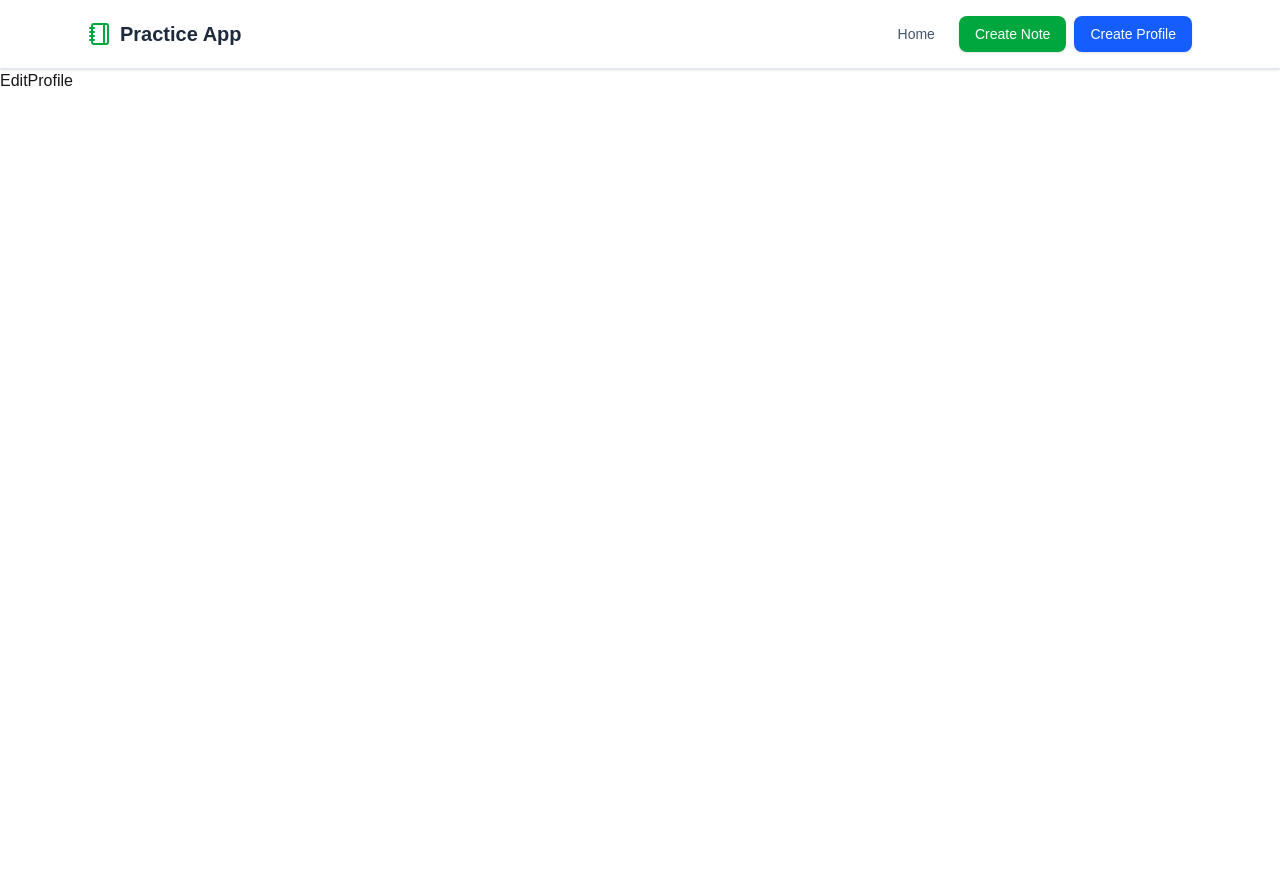
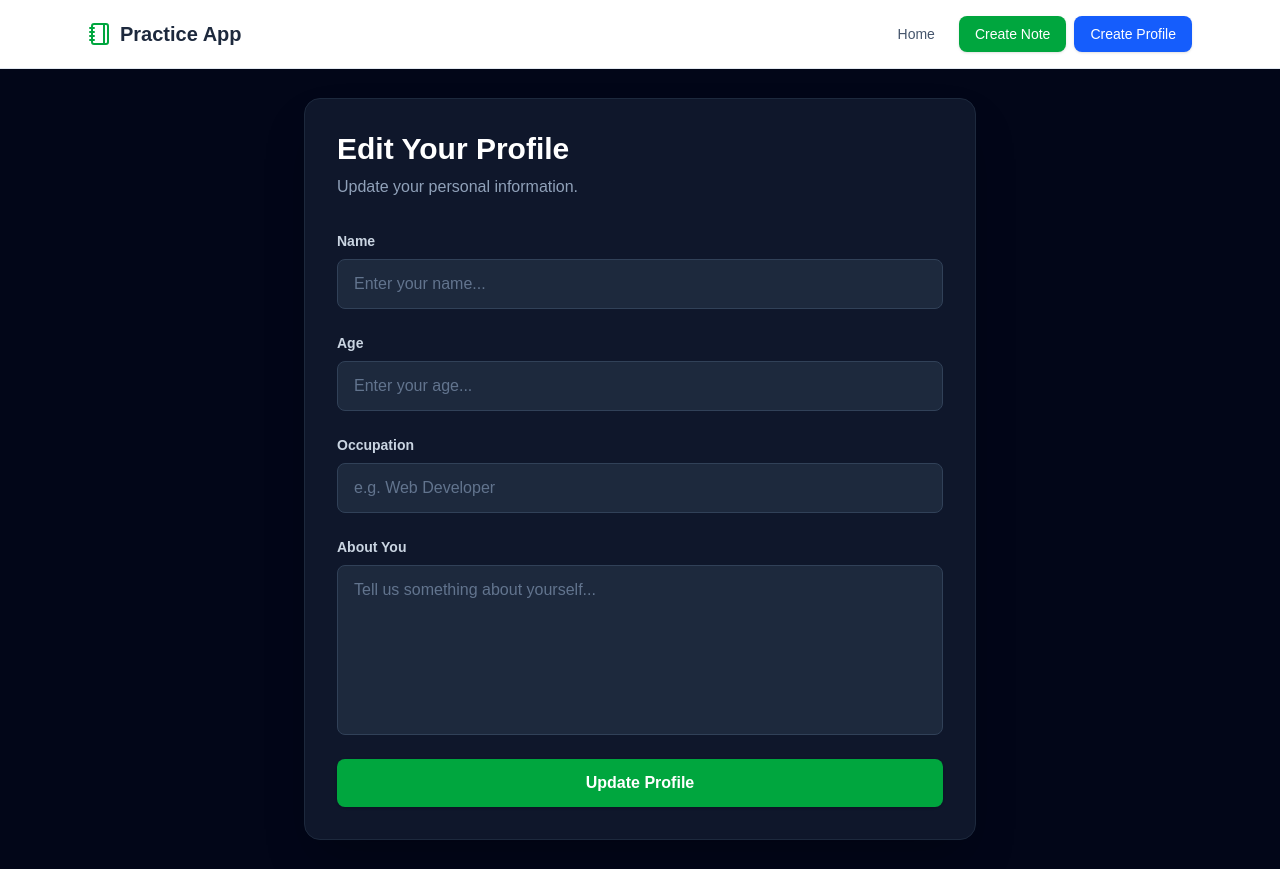
Before and after one commit to tonmoystark/full-stack-notes-app, a Next.js app: page /editProfile/1 in a window 1280 px wide. Before the commit the page ends 800 px from the top, so only its background shows below. Built offline with nearby package versions, Linux system fonts and the light colour scheme; no server answers; the database is empty.

Commit message:
project completed

```diff
--- a/app/api/profiles/[id]/route.js
+++ b/app/api/profiles/[id]/route.js
@@ -1,8 +1,8 @@
-import { connectDBforProfile } from "@/lib/db";
+import { connectDB } from "@/lib/db";
 import { profileModel } from "@/lib/models/profiles.model";
 
 export async function DELETE(req, { params }) {
-  await connectDBforProfile();
+  await connectDB();
   const { id } = await params;
   try {
     await profileModel.findByIdAndDelete(id);
@@ -21,7 +21,7 @@ export async function DELETE(req, { params }) {
 
 export async function GET(req, { params }) {
   try {
-    await connectDBforProfile();
+    await connectDB();
     const { id } = await params;
     const profile = await profileModel.findById(id);
 
@@ -53,7 +53,7 @@ export async function GET(req, { params }) {
 
 export async function PUT(req, { params }) {
   try {
-    await connectDBforProfile();
+    await connectDB();
     const { id } = await params;
 
     const { name, age, occupation, message } = await req.json();
--- a/app/api/profiles/route.js
+++ b/app/api/profiles/route.js
@@ -1,9 +1,9 @@
-import { connectDBforProfile } from "@/lib/db";
+import { connectDB } from "@/lib/db";
 import { profileModel } from "@/lib/models/profiles.model";
 
 export async function POST(req) {
   try {
-    await connectDBforProfile();
+    await connectDB();
     const { name, age, occupation, message } = await req.json();
 
     if (!name || !age || !occupation || !message) {
@@ -42,7 +42,7 @@ export async function POST(req) {
 
 export async function GET() {
   try {
-    await connectDBforProfile();
+    await connectDB();
     const allProfiles = await profileModel.find().sort({ createdAt: -1 });
     return Response.json(
       {
--- a/app/editProfile/[id]/page.jsx
+++ b/app/editProfile/[id]/page.jsx
@@ -1,10 +1,11 @@
 import EditProfile from "@/components/profiles/EditProfile";
 import React from "react";
 
-const editPage = () => {
+const editPage = async ({ params }) => {
+  const { id } = await params;
   return (
     <div>
-      <EditProfile />
+      <EditProfile id={id} />
     </div>
   );
 };
--- a/components/profiles/EditProfile.jsx
+++ b/components/profiles/EditProfile.jsx
@@ -1,7 +1,165 @@
-import React from "react";
+"use client";
+import { useRouter } from "next/navigation";
+import React, { useEffect, useState } from "react";
 
-const EditProfile = () => {
-  return <div>EditProfile</div>;
+const EditProfile = ({ id }) => {
+  const [name, setName] = useState("");
+  const [age, setAge] = useState("");
+  const [occupation, setOccupation] = useState("");
+  const [message, setMessage] = useState("");
+  const [loading, setLoading] = useState(false);
+  const [inputMessage, setInputMessage] = useState("");
+
+  const router = useRouter();
+  const getProfile = async () => {
+    try {
+      const res = await fetch(`/api/profiles/${id}`);
+      const data = await res.json();
+      setName(data.profile.name);
+      setAge(data.profile.age);
+      setOccupation(data.profile.occupation);
+      setMessage(data.profile.message);
+      console.log(data);
+    } catch (error) {
+      console.log(error);
+    }
+  };
+  useEffect(() => {
+    getProfile();
+  }, [id]);
+  const submitHandler = async (e) => {
+    e.preventDefault();
+    if (!name || !age || !occupation || !message) {
+      setInputMessage("Please fill all the inputs");
+      return;
+    }
+    setLoading(true);
+    try {
+      const res = await fetch(`/api/profiles/${id}`, {
+        headers: {
+          "content-type": "application/json",
+        },
+        method: "PUT",
+        body: JSON.stringify({ name, age, occupation, message }),
+      });
+      const data = await res.json();
+      if (res.ok) {
+        router.push("/");
+      }
+      console.log(data);
+    } catch (error) {
+      console.log(error);
+    } finally {
+      setLoading(false);
+    }
+  };
+  return (
+    <div className="min-h-screen bg-slate-950 p-6 flex items-center justify-center">
+      <div className="w-full max-w-2xl">
+        <div className="rounded-2xl border border-slate-800 bg-slate-900 p-8 shadow-2xl">
+          {/* Header */}
+          <div className="mb-8">
+            <h1 className="text-3xl font-bold text-white">Edit Your Profile</h1>
+
+            <p className="mt-2 text-slate-400">
+              Update your personal information.
+            </p>
+          </div>
+
+          <form className="flex flex-col gap-6" onSubmit={submitHandler}>
+            {/* Name */}
+            <div className="flex flex-col gap-2">
+              <label
+                htmlFor="name"
+                className="text-sm font-semibold text-slate-300"
+              >
+                Name
+              </label>
+
+              <input
+                type="text"
+                id="name"
+                value={name}
+                onChange={(e) => setName(e.target.value)}
+                placeholder="Enter your name..."
+                className="w-full rounded-lg border border-slate-700 bg-slate-800 px-4 py-3 text-white placeholder:text-slate-500 outline-none transition focus:border-green-500 focus:ring-2 focus:ring-green-500/20"
+              />
+            </div>
+
+            {/* Age */}
+            <div className="flex flex-col gap-2">
+              <label
+                htmlFor="age"
+                className="text-sm font-semibold text-slate-300"
+              >
+                Age
+              </label>
+
+              <input
+                type="number"
+                id="age"
+                value={age}
+                onChange={(e) => setAge(e.target.value)}
+                placeholder="Enter your age..."
+                className="w-full rounded-lg border border-slate-700 bg-slate-800 px-4 py-3 text-white placeholder:text-slate-500 outline-none transition focus:border-green-500 focus:ring-2 focus:ring-green-500/20"
+              />
+            </div>
+
+            {/* Occupation */}
+            <div className="flex flex-col gap-2">
+              <label
+                htmlFor="occupation"
+                className="text-sm font-semibold text-slate-300"
+              >
+                Occupation
+              </label>
+
+              <input
+                type="text"
+                id="occupation"
+                value={occupation}
+                onChange={(e) => setOccupation(e.target.value)}
+                placeholder="e.g. Web Developer"
+                className="w-full rounded-lg border border-slate-700 bg-slate-800 px-4 py-3 text-white placeholder:text-slate-500 outline-none transition focus:border-green-500 focus:ring-2 focus:ring-green-500/20"
+              />
+            </div>
+
+            {/* About */}
+            <div className="flex flex-col gap-2">
+              <label
+                htmlFor="message"
+                className="text-sm font-semibold text-slate-300"
+              >
+                About You
+              </label>
+
+              <textarea
+                id="message"
+                rows="6"
+                value={message}
+                onChange={(e) => setMessage(e.target.value)}
+                placeholder="Tell us something about yourself..."
+                className="w-full resize-none rounded-lg border border-slate-700 bg-slate-800 px-4 py-3 text-white placeholder:text-slate-500 outline-none transition focus:border-green-500 focus:ring-2 focus:ring-green-500/20"
+              />
+
+              {inputMessage && (
+                <p className="text-sm text-red-500">{inputMessage}</p>
+              )}
+            </div>
+
+            {/* Button */}
+            <button
+              disabled={loading}
+              type="submit"
+              className="w-full rounded-lg bg-green-600 py-3 font-semibold text-white shadow-sm transition hover:bg-green-500 hover:shadow-md active:scale-[0.98] disabled:cursor-not-allowed disabled:opacity-50"
+            >
+              {loading ? "Updating Profile..." : "Update Profile"}
+            </button>
+          </form>
+        </div>
+      </div>
+    </div>
+  );
 };
 
 export default EditProfile;
--- a/components/profiles/ProfileContainer.jsx
+++ b/components/profiles/ProfileContainer.jsx
@@ -32,6 +32,7 @@ const ProfileContainer = () => {
           occupation={profile.occupation}
           message={profile.message}
           fetchProfiles={fetchProfiles}
+          createdAt={profile.createdAt}
         />
       ))}
     </div>
--- a/lib/db.js
+++ b/lib/db.js
@@ -8,12 +8,3 @@ export async function connectDB() {
     console.error(error + "Failed to connect to MongoDB 🔴");
   }
 }
-
-export async function connectDBforProfile() {
-  try {
-    await mongoose.connect(process.env.MONGODB_URI_TWO);
-    console.log("Connected to MongoDB for profile 🟢");
-  } catch (error) {
-    console.error(error + "Failed to connect to MongoDB for profile 🔴");
-  }
-}
--- a/lib/models/profiles.model.js
+++ b/lib/models/profiles.model.js
@@ -1,6 +1,7 @@
 import mongoose from "mongoose";
 
-const profileSchema = new mongoose.Schema({
+const profileSchema = new mongoose.Schema(
+  {
     name: {
       type: String,
       required: true,
@@ -23,7 +24,11 @@ const profileSchema = new mongoose.Schema({
       trim: true,
       max: 700,
     },
-});
+  },
+  {
+    timestamps: true,
+  },
+);
 
 export const profileModel =
   mongoose.models.profiles || mongoose.model("profiles", profileSchema);
```
Also changed, not shown: components/profiles/ProfileCard.jsx (+40 -12 lines). Lines whose indentation alone changed are shown as unchanged.
